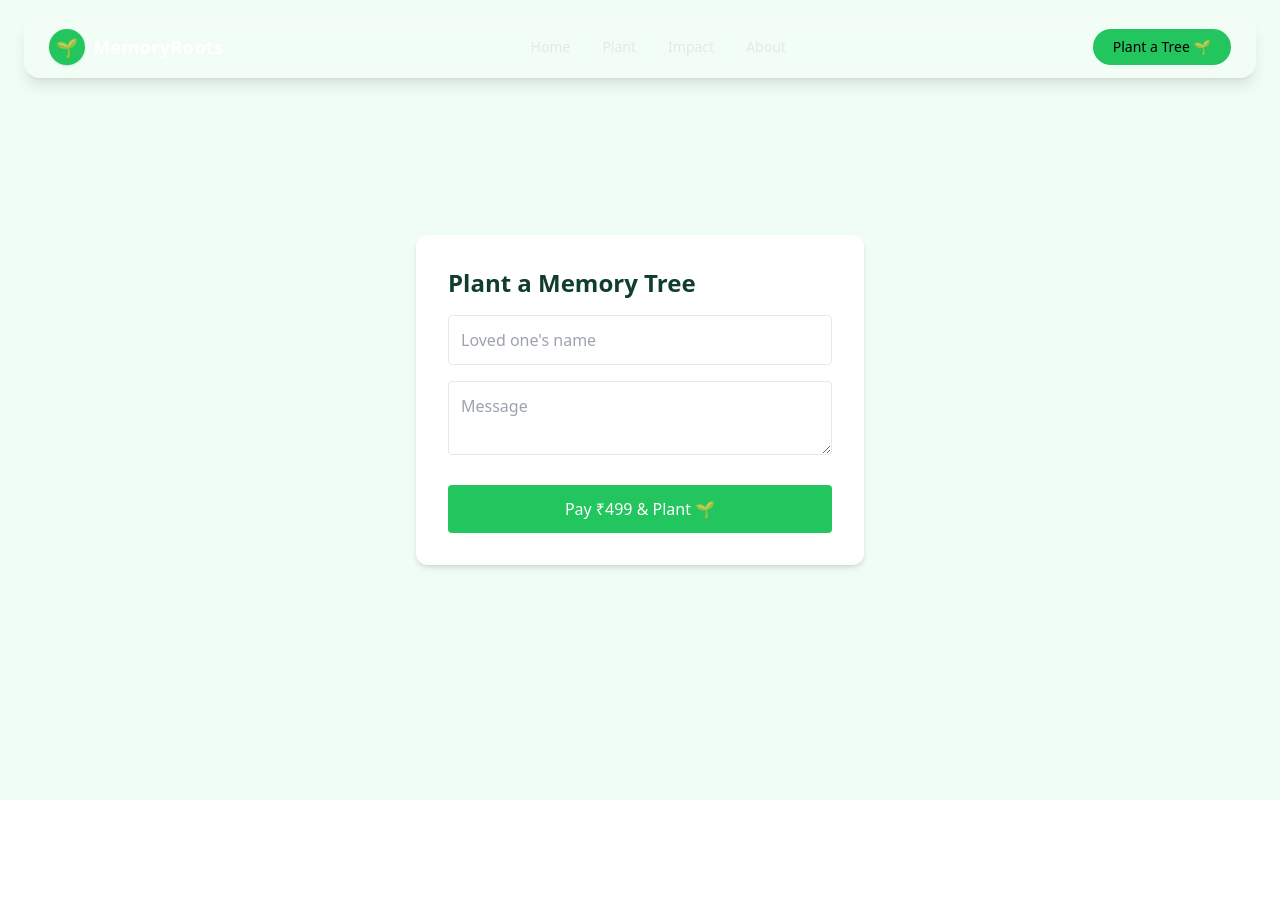
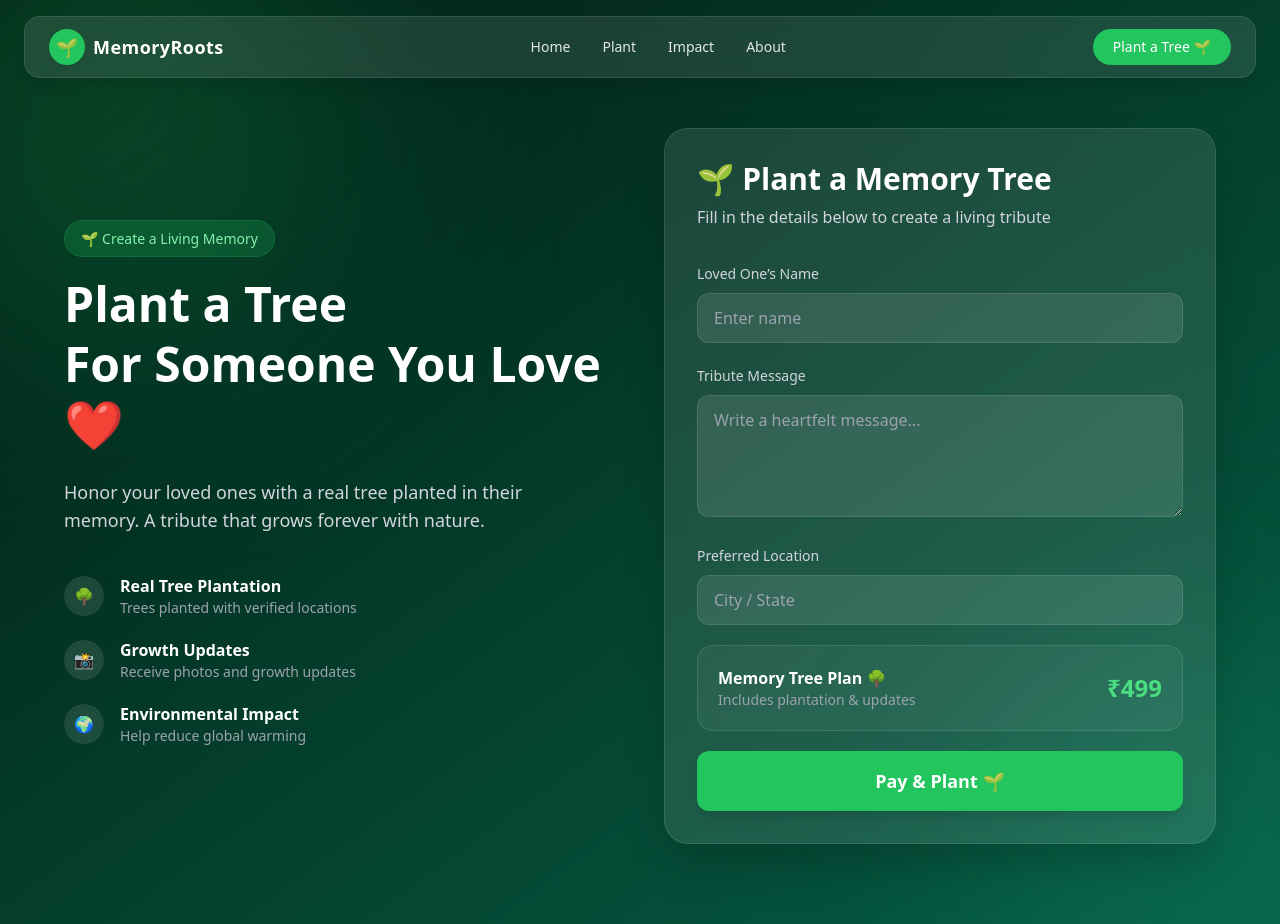
Before and after one commit to jacksyswain/MemoryRoots-Foundation, a React (Vite) app: page /plant in a window 1280 px wide. Before the commit the page ends 800 px from the top, so only its background shows below. Built offline with nearby package versions, Linux system fonts and the light colour scheme.

Commit message:
home page upgraded

```diff
--- a/src/pages/PlantTree.jsx
+++ b/src/pages/PlantTree.jsx
@@ -2,38 +2,196 @@ import { useState } from "react";
 import Navbar from "../components/Navbar.jsx";
 
 export default function PlantTree() {
-  const [form, setForm] = useState({ name: "", message: "" });
+  const [form, setForm] = useState({
+    name: "",
+    message: "",
+    location: "",
+  });
 
   const handleSubmit = (e) => {
     e.preventDefault();
-    alert("Tree request submitted 🌱 (connect backend next)");
+
+    alert("🌱 Memory Tree Request Submitted Successfully");
   };
 
   return (
-    <>
+    <div className="min-h-screen bg-gradient-to-br from-[#021B13] via-[#043D2B] to-[#065F46] text-white overflow-hidden relative">
+
+      {/* 🌿 Glow Effects */}
+      <div className="absolute w-[500px] h-[500px] bg-green-500/20 blur-[120px] rounded-full top-[-150px] left-[-150px]" />
+
+      <div className="absolute w-[400px] h-[400px] bg-emerald-400/10 blur-[100px] rounded-full bottom-[-100px] right-[-100px]" />
+
+      {/* NAVBAR */}
       <Navbar />
-      <div className="bg-light min-h-screen flex items-center justify-center">
-        <form onSubmit={handleSubmit} className="bg-white p-8 rounded-xl shadow-md w-full max-w-md">
-          <h2 className="text-2xl font-bold text-primary">Plant a Memory Tree</h2>
+
+      {/* PAGE CONTENT */}
+      <div className="relative z-10 pt-32 px-6 pb-20">
+
+        <div className="max-w-6xl mx-auto grid md:grid-cols-2 gap-12 items-center">
+
+          {/* LEFT CONTENT */}
+          <div>
+
+            <span className="bg-green-500/20 text-green-300 px-4 py-2 rounded-full text-sm border border-green-500/20">
+              🌱 Create a Living Memory
+            </span>
+
+            <h1 className="text-5xl font-bold leading-tight mt-6">
+              Plant a Tree <br />
+              For Someone You Love ❤️
+            </h1>
+
+            <p className="mt-6 text-gray-300 text-lg max-w-lg">
+              Honor your loved ones with a real tree planted in their memory.
+              A tribute that grows forever with nature.
+            </p>
+
+            {/* FEATURES */}
+            <div className="mt-10 space-y-5">
+
+              <div className="flex items-center gap-4">
+                <div className="w-10 h-10 rounded-full bg-white/10 flex items-center justify-center">
+                  🌳
+                </div>
+
+                <div>
+                  <h3 className="font-semibold">
+                    Real Tree Plantation
+                  </h3>
+
+                  <p className="text-sm text-gray-400">
+                    Trees planted with verified locations
+                  </p>
+                </div>
+              </div>
+
+              <div className="flex items-center gap-4">
+                <div className="w-10 h-10 rounded-full bg-white/10 flex items-center justify-center">
+                  📸
+                </div>
+
+                <div>
+                  <h3 className="font-semibold">
+                    Growth Updates
+                  </h3>
+
+                  <p className="text-sm text-gray-400">
+                    Receive photos and growth updates
+                  </p>
+                </div>
+              </div>
+
+              <div className="flex items-center gap-4">
+                <div className="w-10 h-10 rounded-full bg-white/10 flex items-center justify-center">
+                  🌍
+                </div>
+
+                <div>
+                  <h3 className="font-semibold">
+                    Environmental Impact
+                  </h3>
+
+                  <p className="text-sm text-gray-400">
+                    Help reduce global warming
+                  </p>
+                </div>
+              </div>
+
+            </div>
+          </div>
+
+          {/* RIGHT FORM */}
+          <div className="bg-white/10 backdrop-blur-xl border border-white/10 rounded-3xl p-8 shadow-2xl">
+
+            <h2 className="text-3xl font-bold mb-2">
+              🌱 Plant a Memory Tree
+            </h2>
+
+            <p className="text-gray-300 mb-8">
+              Fill in the details below to create a living tribute
+            </p>
+
+            <form onSubmit={handleSubmit} className="space-y-5">
+
+              {/* NAME */}
+              <div>
+                <label className="text-sm text-gray-300">
+                  Loved One’s Name
+                </label>
 
                 <input
                   type="text"
-            placeholder="Loved one's name"
-            className="w-full mt-4 p-3 border rounded"
-            onChange={(e) => setForm({ ...form, name: e.target.value })}
+                  placeholder="Enter name"
+                  className="w-full mt-2 bg-white/10 border border-white/10 rounded-xl px-4 py-3 outline-none focus:border-green-400"
+                  onChange={(e) =>
+                    setForm({ ...form, name: e.target.value })
+                  }
                 />
+              </div>
+
+              {/* MESSAGE */}
+              <div>
+                <label className="text-sm text-gray-300">
+                  Tribute Message
+                </label>
 
                 <textarea
-            placeholder="Message"
-            className="w-full mt-4 p-3 border rounded"
-            onChange={(e) => setForm({ ...form, message: e.target.value })}
+                  rows="4"
+                  placeholder="Write a heartfelt message..."
+                  className="w-full mt-2 bg-white/10 border border-white/10 rounded-xl px-4 py-3 outline-none focus:border-green-400"
+                  onChange={(e) =>
+                    setForm({ ...form, message: e.target.value })
+                  }
                 />
+              </div>
 
-          <button className="mt-6 bg-accent text-white px-4 py-3 rounded w-full">
-            Pay ₹499 & Plant 🌱
+              {/* LOCATION */}
+              <div>
+                <label className="text-sm text-gray-300">
+                  Preferred Location
+                </label>
+
+                <input
+                  type="text"
+                  placeholder="City / State"
+                  className="w-full mt-2 bg-white/10 border border-white/10 rounded-xl px-4 py-3 outline-none focus:border-green-400"
+                  onChange={(e) =>
+                    setForm({ ...form, location: e.target.value })
+                  }
+                />
+              </div>
+
+              {/* PLAN */}
+              <div className="bg-white/5 border border-white/10 rounded-2xl p-5">
+                <div className="flex justify-between items-center">
+                  <div>
+                    <h3 className="font-semibold">
+                      Memory Tree Plan 🌳
+                    </h3>
+
+                    <p className="text-sm text-gray-400">
+                      Includes plantation & updates
+                    </p>
+                  </div>
+
+                  <h2 className="text-2xl font-bold text-green-400">
+                    ₹499
+                  </h2>
+                </div>
+              </div>
+
+              {/* BUTTON */}
+              <button
+                className="w-full bg-green-500 hover:bg-green-400 transition py-4 rounded-xl text-lg font-semibold shadow-lg hover:scale-[1.02]"
+              >
+                Pay & Plant 🌱
               </button>
+
             </form>
           </div>
-    </>
+        </div>
+      </div>
+    </div>
   );
 }
```
Lines whose indentation alone changed are shown as unchanged.
